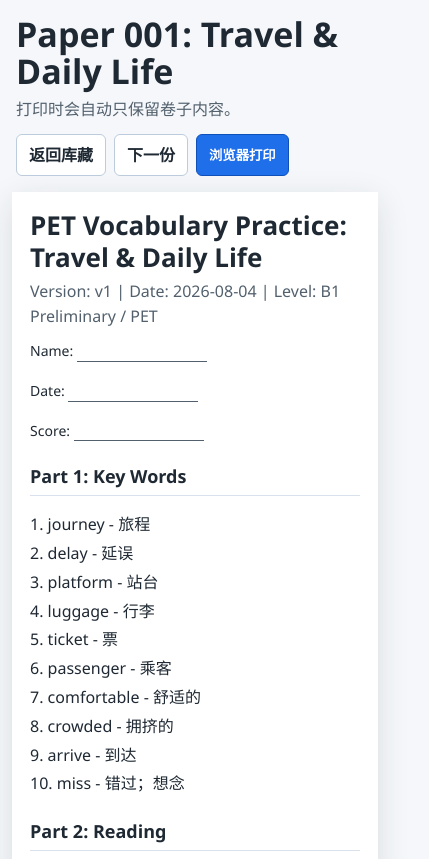
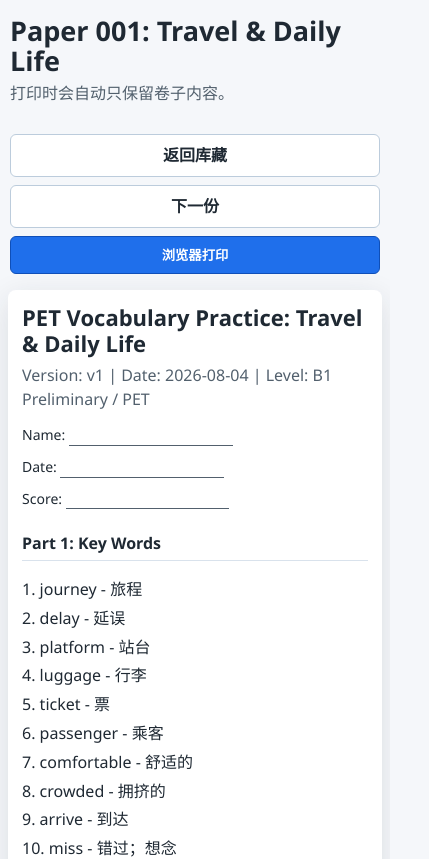
Before and after one commit to JinlingTest/pet-paper-vault, a Next.js app: page /papers/001 in a window 390 px wide. Shown: the top 859 px of the page, 429 px wide, since content can reach past the window. Built offline with nearby package versions, Linux system fonts and the light colour scheme.

Commit message:
Improve mobile and tablet layout

```diff
--- a/app/globals.css
+++ b/app/globals.css
@@ -23,6 +23,7 @@ body {
   background: var(--wash);
   font-family: "Segoe UI", "Microsoft YaHei", Arial, sans-serif;
   line-height: 1.55;
+  overflow-x: hidden;
 }
 
 a {
@@ -65,12 +66,14 @@ a {
 .button {
   display: inline-flex;
   align-items: center;
+  justify-content: center;
   min-height: 38px;
   padding: 8px 12px;
   border: 1px solid var(--line);
   border-radius: 6px;
   background: var(--paper);
   font-weight: 700;
+  text-align: center;
 }
 
 .button.primary {
@@ -134,25 +137,27 @@ a {
 }
 
 .page {
-  width: 210mm;
-  min-height: 297mm;
+  width: min(210mm, calc(100% - 32px));
+  min-height: min(297mm, calc(100vh - 32px));
   margin: 16px auto;
-  padding: 18mm;
+  padding: clamp(18px, 4vw, 18mm);
   background: var(--paper);
   box-shadow: 0 8px 30px rgba(31, 41, 51, 0.12);
+  overflow: hidden;
 }
 
 .page h1 {
   margin: 0 0 6px;
-  font-size: 26px;
+  font-size: clamp(22px, 4vw, 26px);
   line-height: 1.2;
+  overflow-wrap: anywhere;
 }
 
 .page h2 {
   margin: 22px 0 8px;
   padding-bottom: 4px;
   border-bottom: 1px solid #d9e2ec;
-  font-size: 18px;
+  font-size: clamp(16px, 3vw, 18px);
 }
 
 .page h3 {
@@ -170,7 +175,7 @@ a {
 
 .line {
   display: inline-block;
-  min-width: 130px;
+  min-width: min(130px, 48vw);
   height: 1.1em;
   border-bottom: 1px solid #52606d;
   vertical-align: bottom;
@@ -190,6 +195,7 @@ a {
   padding: 10px 12px;
   border: 1px solid var(--line);
   background: #fbfdff;
+  overflow-wrap: anywhere;
 }
 
 .explain {
@@ -255,10 +261,13 @@ a {
 }
 
 table {
+  display: block;
   width: 100%;
   margin-top: 8px;
+  overflow-x: auto;
   border-collapse: collapse;
   font-size: 14px;
+  -webkit-overflow-scrolling: touch;
 }
 
 th,
@@ -267,6 +276,8 @@ td {
   border: 1px solid var(--line);
   text-align: left;
   vertical-align: top;
+  min-width: 96px;
+  overflow-wrap: anywhere;
 }
 
 th {
@@ -279,13 +290,9 @@ th {
 }
 
 @media (max-width: 860px) {
-  .topbar,
-  .stats {
-    grid-template-columns: 1fr;
-  }
-
   .topbar {
-    display: block;
+    display: flex;
+    flex-direction: column;
   }
 
   .button-row {
@@ -294,10 +301,11 @@ th {
 
   .stats {
     display: grid;
+    grid-template-columns: repeat(2, minmax(0, 1fr));
   }
 
   .page {
-    width: auto;
+    width: calc(100% - 24px);
     min-height: auto;
     margin: 12px;
     padding: 18px;
@@ -305,6 +313,59 @@ th {
 
   .word-grid {
     grid-template-columns: 1fr;
+  }
+}
+
+@media (max-width: 560px) {
+  .shell,
+  .screen-only {
+    width: calc(100% - 20px);
+  }
+
+  .shell {
+    padding-top: 18px;
+  }
+
+  .brand h1 {
+    font-size: 27px;
+  }
+
+  .button-row,
+  .button {
+    width: 100%;
+  }
+
+  .stats {
+    grid-template-columns: 1fr;
+  }
+
+  .paper-list {
+    grid-template-columns: 1fr;
+  }
+
+  .page {
+    width: calc(100% - 16px);
+    margin: 8px;
+    padding: 14px;
+    border-radius: 8px;
+  }
+
+  .meta {
+    gap: 10px;
+  }
+
+  .line {
+    min-width: 42vw;
+  }
+
+  .question {
+    padding-left: 18px;
+  }
+
+  th,
+  td {
+    padding: 6px;
+    font-size: 13px;
   }
 }
 
@@ -318,12 +379,18 @@ th {
   }
 
   .page {
-    width: auto;
-    min-height: auto;
+    width: 210mm;
+    min-height: 297mm;
     margin: 0;
     padding: 14mm;
     box-shadow: none;
+    overflow: visible;
     break-after: page;
     page-break-after: always;
   }
+
+  table {
+    display: table;
+    overflow: visible;
+  }
 }
--- a/app/layout.tsx
+++ b/app/layout.tsx
@@ -1,9 +1,15 @@
-import type { Metadata } from "next";
+import type { Metadata, Viewport } from "next";
 import "./globals.css";
 
 export const metadata: Metadata = {
   title: "PET Paper Vault",
   description: "A scalable PET/B1 vocabulary worksheet vault built with Next.js."
+};
+
+export const viewport: Viewport = {
+  width: "device-width",
+  initialScale: 1,
+  viewportFit: "cover"
 };
 
 export default function RootLayout({
```
